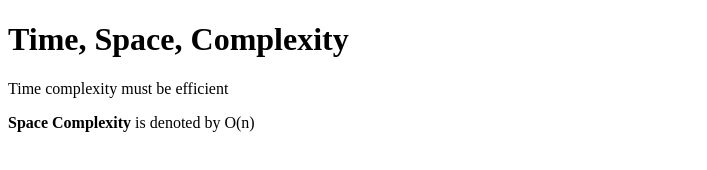
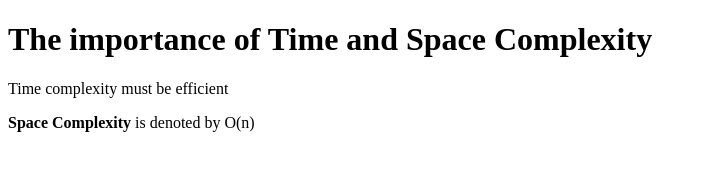
Before and after one commit to acciojob/time-and-space-complexity-KalaBharathi, a website: page main.html in a window 1280 px wide. Shown: the whole page, without its empty margins (0-707 px from the left). Drawn offline with Linux system fonts and the light colour scheme.

Commit message:
created a submission

```diff
--- a/main.html
+++ b/main.html
@@ -8,7 +8,7 @@
 
 <body>
 	<!-- the entire body must be written by student -->
-	<h1>Time, Space, Complexity</h1>
+	<h1>The importance of Time and Space Complexity</h1>
 	<p>Time complexity must be efficient</p>
 	<p><strong>Space Complexity</strong> is denoted by O(n)</p>
 
```
